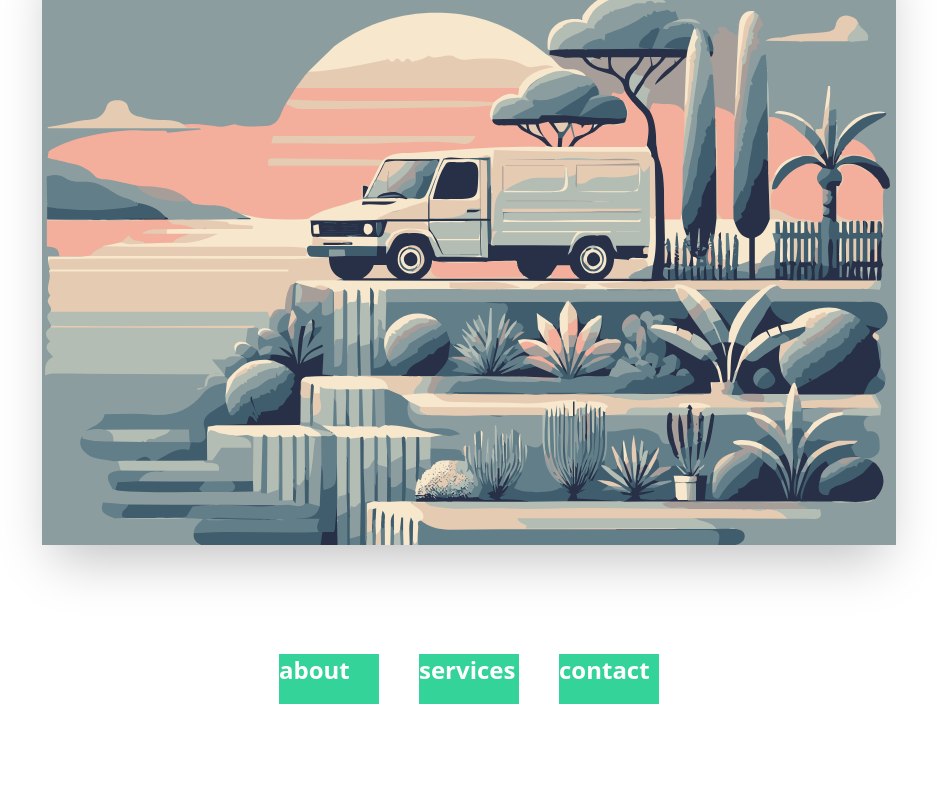
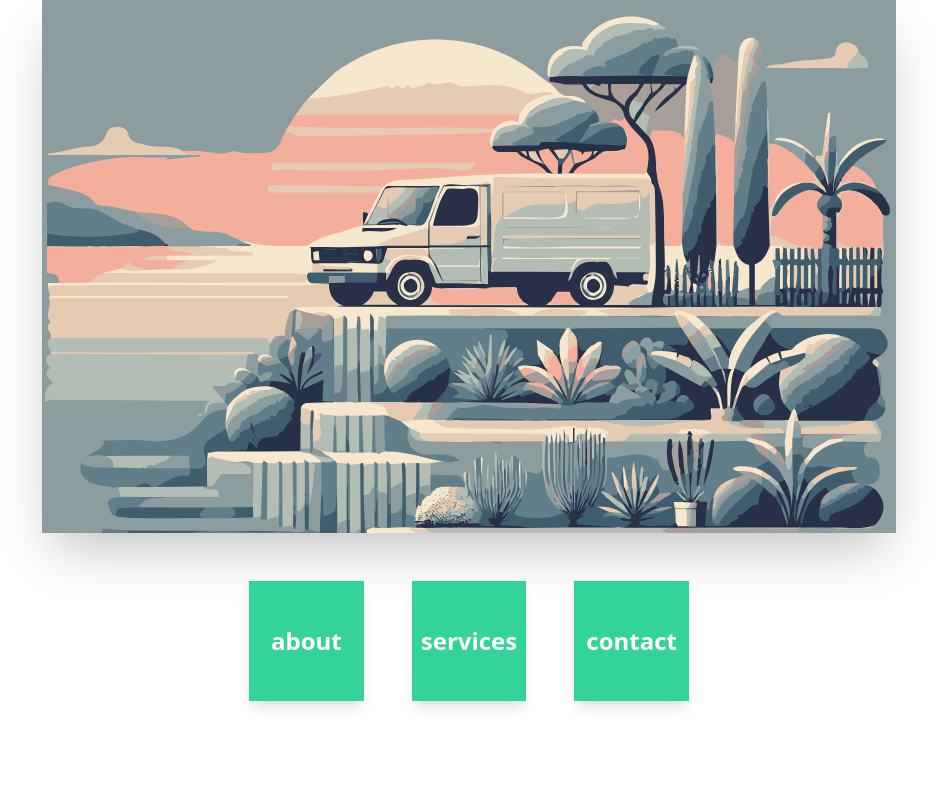
Before and after one commit to F00sh/rast, a Nuxt app: page / in a window 1280 px wide. Shown: the top 800 px of the page, without its empty margins (171-1108 px from the left). Built offline with nearby package versions, Linux system fonts and the light colour scheme.

Commit message:
uređenje

```diff
--- a/components/Header.vue
+++ b/components/Header.vue
@@ -1,14 +1,13 @@
 <template>
   <div class="w-full h-screen flex flex-col items-center justify-start">
-    <div class="flex flex-col items-center justify-center w-full h-full">
+    <div class="flex flex-col items-center justify-start w-full h-full">
       <img src="/img/header_img.svg" alt="Header"
-           class="-z-40 w-full md:w-10/12 lg:w-8/12 h-full object-cover mb-40 md:mb-60 lg:mb-80 shadow-2xl">
+           class="-z-40 top-0 w-full md:w-9/12 lg:w-8/12 h-2/3 object-cover shadow-2xl">
+      <ul class="flex flex-row items-start justify-center w-full pt-4 lg:pt-12 md:px-[115px] lg:px-[420px] pb-24 text-white text-2xl font-bold">
+        <li class="flex items-center justify-center bg-emerald-400 w-full h-[70px] lg:h-[120px] md:mr-2 lg:mr-6 shadow-lg">about</li>
+        <li class="flex items-center justify-center bg-emerald-400 w-full h-[70px] lg:h-[120px] md:mx-2 lg:mx-6 shadow-lg">services</li>
+        <li class="flex items-center justify-center bg-emerald-400 w-full h-[70px] lg:h-[120px] md:ml-2 lg:ml-6 shadow-lg">contact</li>
+      </ul>
     </div>
-
-    <ul class="absolute flex flex-row items-end justify-center h-full w-full pb-24 text-white text-2xl font-bold">
-      <li class="bg-emerald-400 w-[100px] h-[50px] mx-5">about</li>
-      <li class="bg-emerald-400 w-[100px] h-[50px] mx-5">services</li>
-      <li class="bg-emerald-400 w-[100px] h-[50px] mx-5">contact</li>
-    </ul>
   </div>
 </template>
--- a/components/ScrollButton.vue
+++ b/components/ScrollButton.vue
@@ -4,6 +4,8 @@
       v-if="!isAtBottom"
       class="fixed bottom-8 right-8
              w-12 h-12
+             md:w-16 md:h-16
+             lg:w-20 lg:h-20
              rounded-full
              bg-blue-500 text-white
              shadow-md
--- a/pages/index.vue
+++ b/pages/index.vue
@@ -1,5 +1,6 @@
 <template>
     <div class="-z-50 w-full h-screen flex-1 flex-col">
         <Header />
+        <About />
     </div>
 </template>
```
